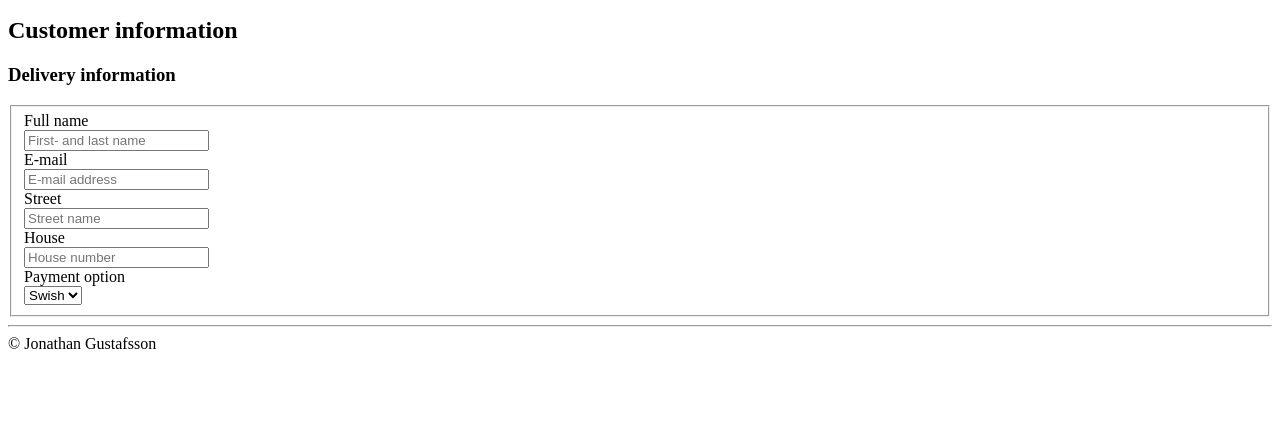
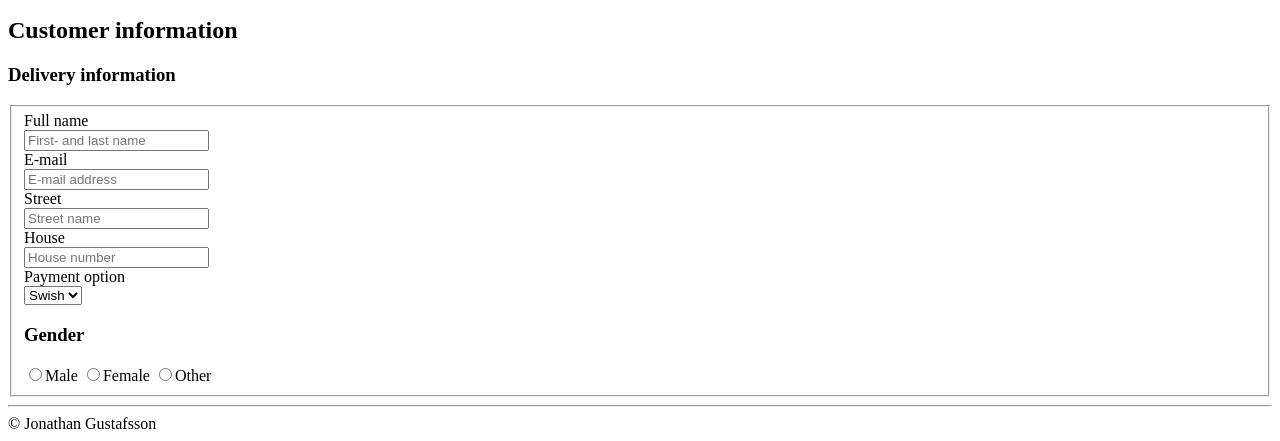
Before and after one commit to guzzoor/burger_heaven, a website: page views/index.html in a window 1280 px wide. Shown: the part 443-884 px from the top of the page. Before the commit the page ends 804 px from the top, so only its background shows below. Drawn offline with Linux system fonts and the light colour scheme.

Commit message:
radio buttons

```diff
--- a/views/index.html
+++ b/views/index.html
@@ -114,6 +114,12 @@
                             <option value="other">Other</option>
                         </select>
                     </div>
+                    <form>
+                        <h3>Gender</h3>
+                        <input type="radio" name="gender" value="male">Male
+                        <input type="radio" name="gender" value="female">Female
+                        <input type="radio" name="gender" value="other">Other
+                    </form>
                 </fieldset>
 
 
```
